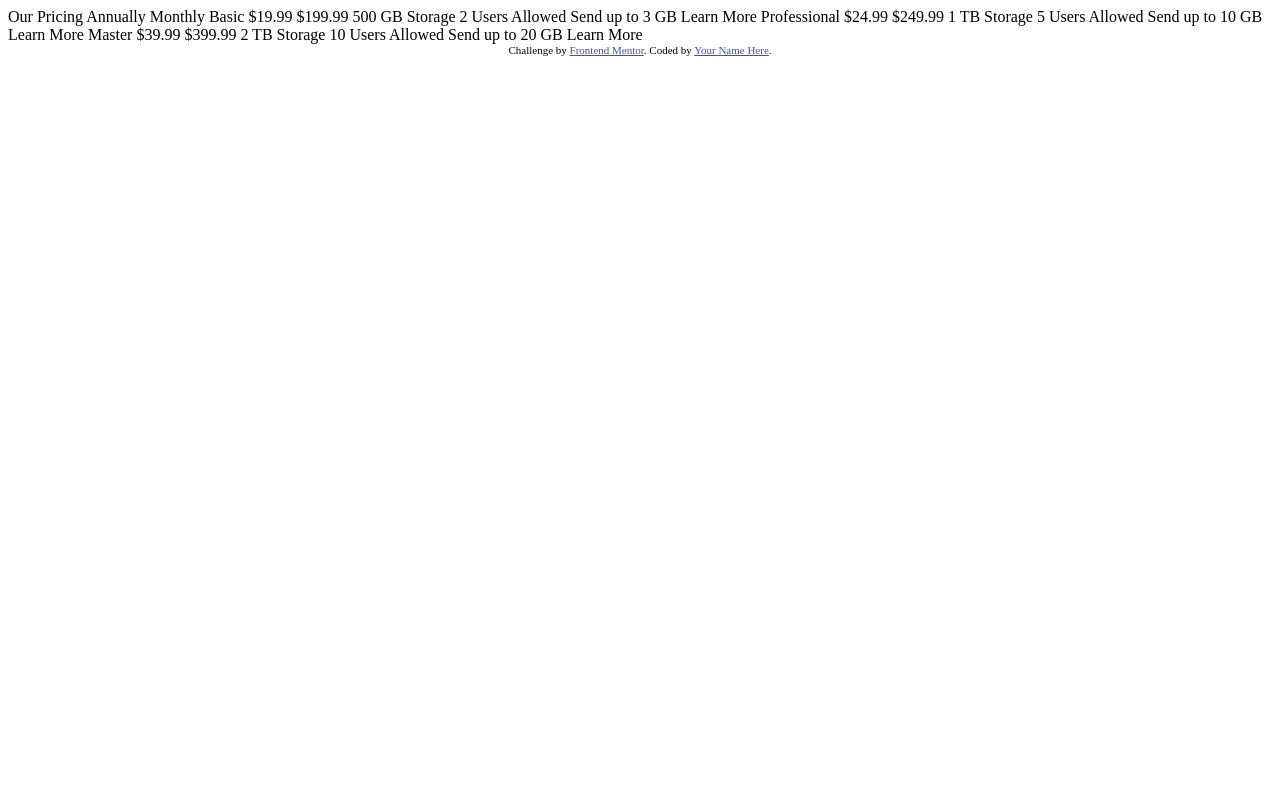
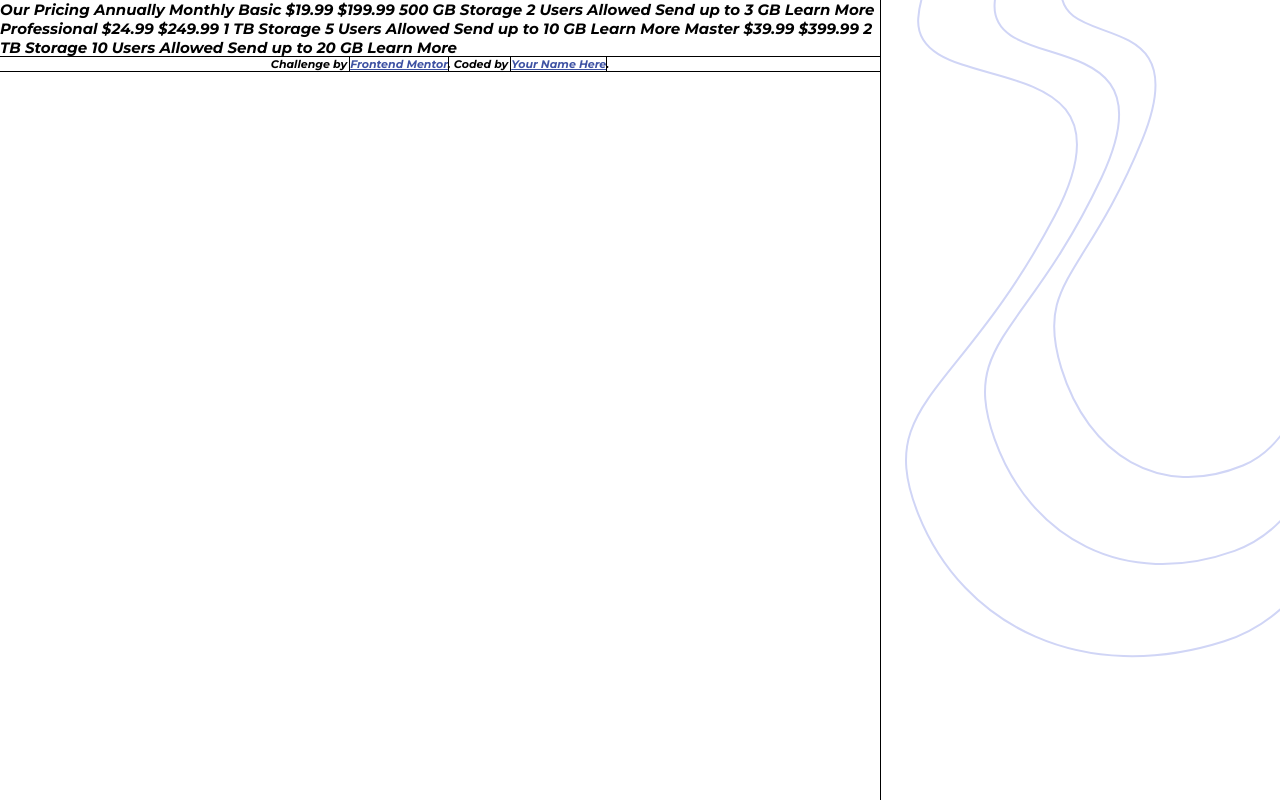
Before and after one commit to TLanetteRose/Pricing-Component-w-Toggle-TLP, a plain HTML site: page index.html in a window 1280 px wide. Drawn offline with Linux system fonts and the light colour scheme.

Commit message:
Organized Sass files
Signed-off-by: T. Lanette <TLPollard4516@gmail.com>

```diff
--- a/index.html
+++ b/index.html
@@ -9,11 +9,8 @@
 
   <title>Frontend Mentor | [Challenge Name Here]</title>
 
-  <!-- Feel free to remove these styles or customise in your own stylesheet 👍 -->
-  <style>
-    .attribution { font-size: 11px; text-align: center; }
-    .attribution a { color: hsl(228, 45%, 44%); }
-  </style>
+  <link rel="stylesheet" href="dist/css/main.css">
+
 </head>
 <body>
 
--- /dev/null
+++ b/scss/main.scss
@@ -0,0 +1,48 @@
+@import url('https://fonts.googleapis.com/css2?family=Montserrat:ital,wght@1,700&display=swap');
+
+/* Variables */
+
+/* Neutral */
+$very-lt-grayish-blue: hsl(240, 78%, 98%);
+$lt-grayish-blue: hsl(234, 14%, 74%);
+$grayish-blue: hsl(233, 13%, 49%);
+$dk-grayish-blue: hsl(232, 13%, 33%);
+$font-size: 15px;
+$font-family: "Montserrat", sans-serif;
+$font-weight: 700;
+
+
+* {
+    box-sizing: border-box;
+    margin: 0;
+    padding: 0;
+    outline: 1px solid black;
+}
+
+body {
+    display: flex;
+    flex-direction: column;
+    position: relative;
+    max-width: 880px;
+    height: 100vh;
+    background-image: url("/images/bg-top.svg");
+    background-position: top right;
+    background-repeat: no-repeat;
+    font-family: $font-family;
+    font-size: $font-size;
+    font-weight: $font-weight;
+}
+
+
+
+
+
+/* Attribution */
+.attribution {
+    font-size: 11px;
+    text-align: center;
+}
+
+.attribution a {
+    color: hsl(228, 45%, 44%);
+}
```
Also changed, not shown: dist/css/main.css (added), 2 other files.
